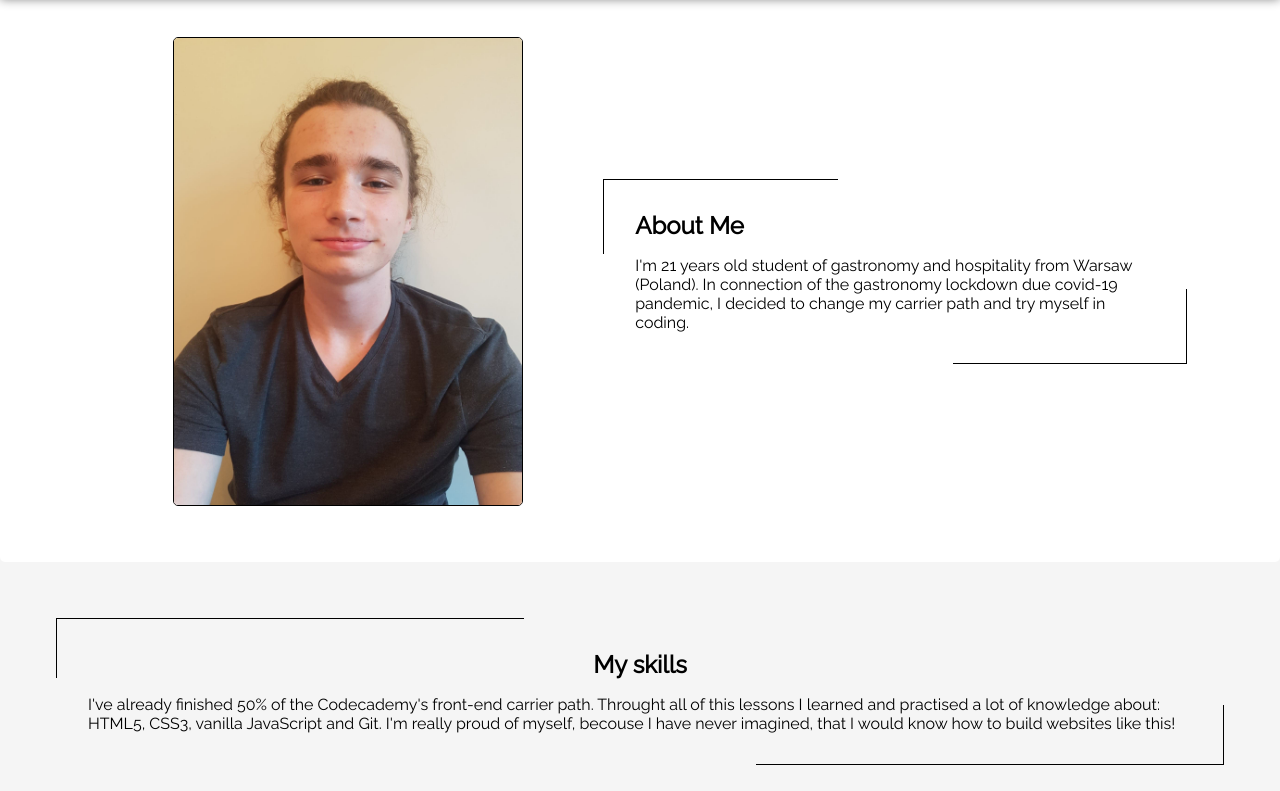
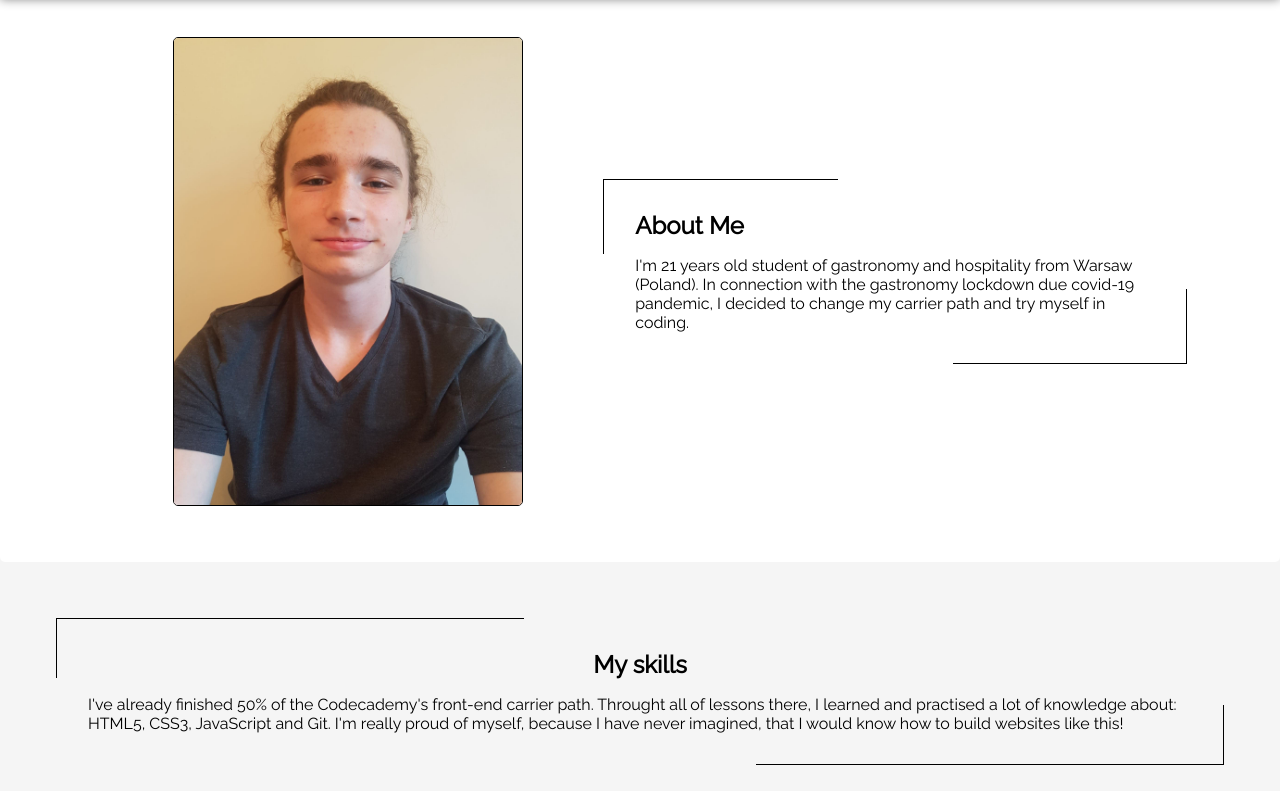
Before and after one commit to maciekw129/my_portfolio.github.io, a plain HTML site: page index.html in a window 1280 px wide. Shown: the part 107-898 px from the top of the page. Drawn offline with Linux system fonts and the light colour scheme.

Commit message:
Some corrections

```diff
--- a/index.html
+++ b/index.html
@@ -34,14 +34,14 @@
             <img src="img/Me.jpg" alt="My photo"/>
             <article>
                 <h2>About Me</h2>
-                <p>I'm 21 years old student of gastronomy and hospitality from Warsaw (Poland). In connection of the gastronomy lockdown due covid-19 pandemic, I decided to change my carrier path and try myself in coding.  </p>
+                <p>I'm 21 years old student of gastronomy and hospitality from Warsaw (Poland). In connection with the gastronomy lockdown due covid-19 pandemic, I decided to change my carrier path and try myself in coding.  </p>
             </article>
          </section>
 
         <section id="mySkills">
             <article>
                 <h2>My skills</h2>
-                <p>I've already finished 50% of the Codecademy's front-end carrier path. Throught all of this lessons I learned and practised a lot of knowledge about: HTML5, CSS3, vanilla JavaScript and Git. I'm really proud of myself, becouse I have never imagined, that I would know how to build websites like this! </p>
+                <p>I've already finished 50% of the Codecademy's front-end carrier path. Throught all of lessons there, I learned and practised a lot of knowledge about: HTML5, CSS3, JavaScript and Git. I'm really proud of myself, because I have never imagined, that I would know how to build websites like this! </p>
             </article>
             <div class="skillsContainer">
                 <i class="fab fa-js" title="JavaScript"></i>
```
Also changed, not shown: contact.html (deleted, +0 -13 lines), my_projects.html (+1 -1 lines).
